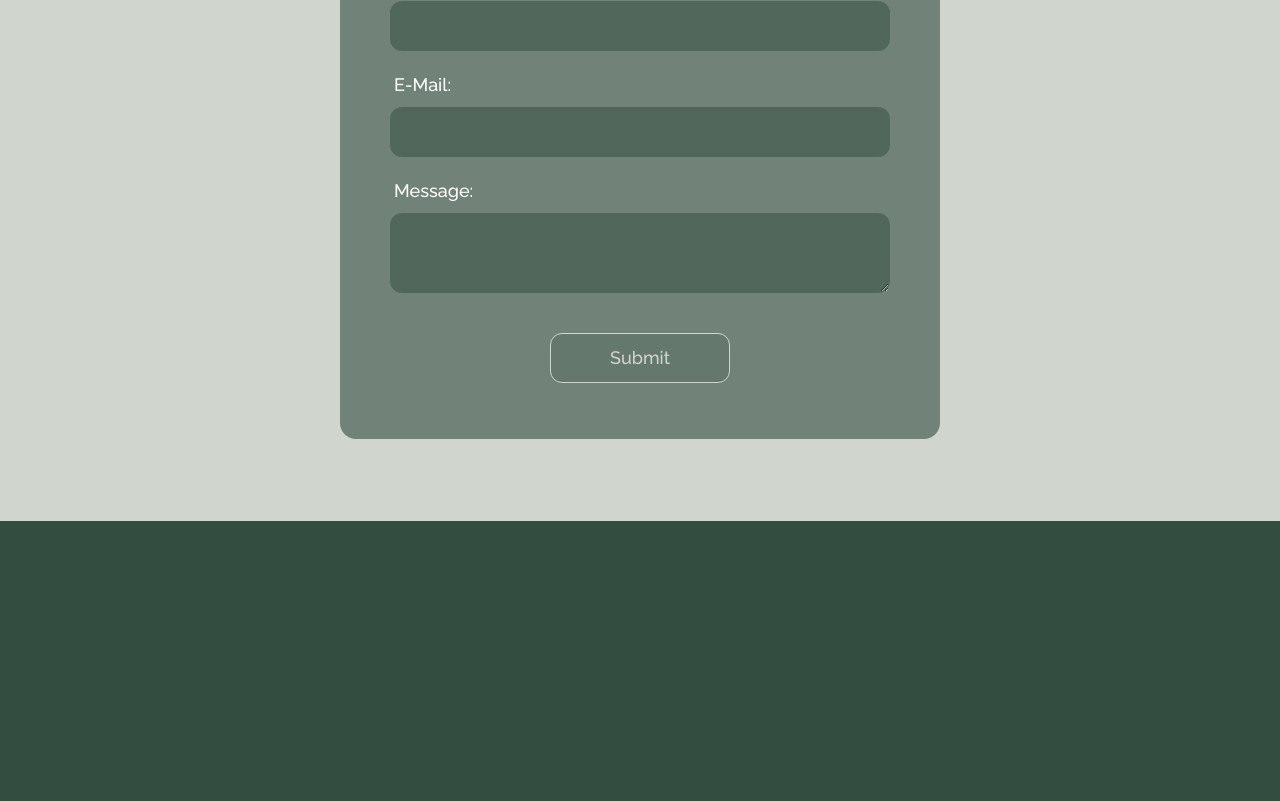
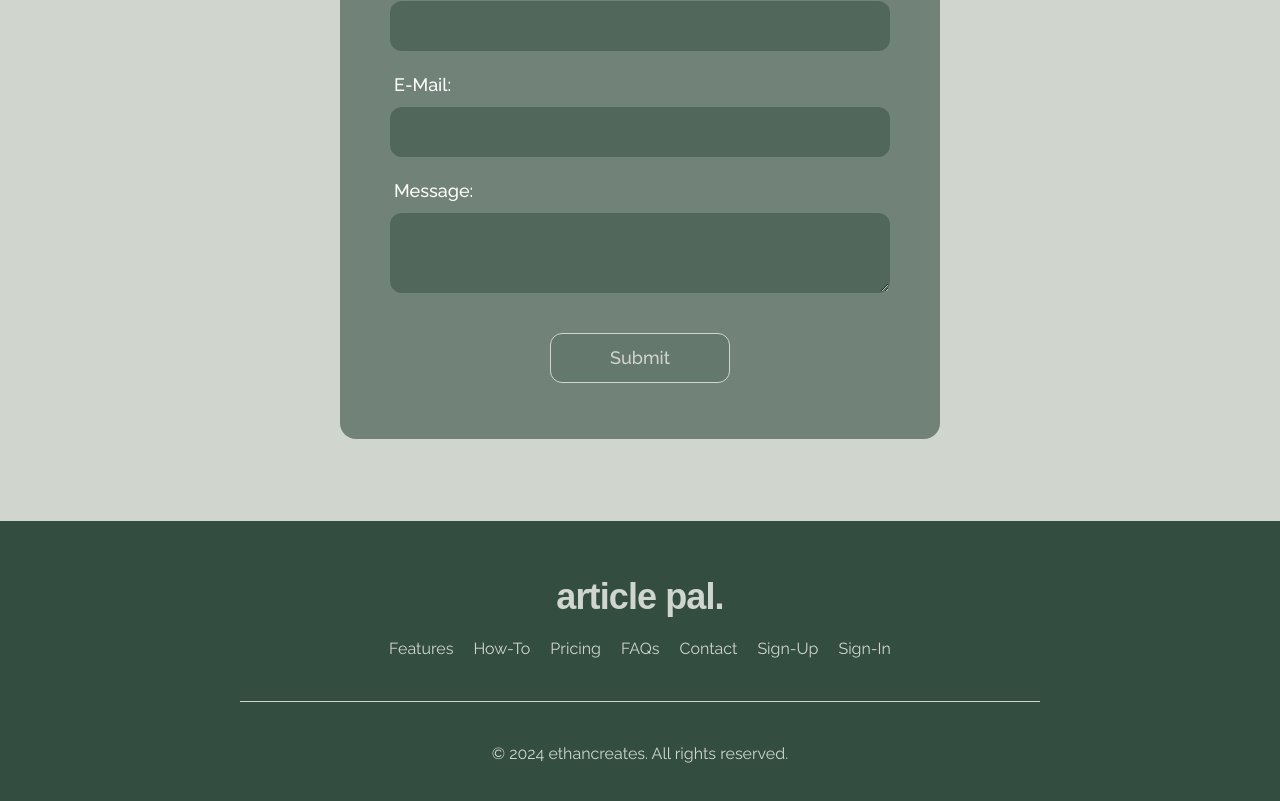
Before and after one commit to ethancreates/article-pal, a Next.js app: page / in a window 1280 px wide. Shown: the part 7174-7975 px from the top of the page. Before the commit the page ends 7695 px from the top, so only its background shows below. Built offline with nearby package versions, Linux system fonts and the light colour scheme; a web font is replaced by a local one.

Commit message:
footer done

```diff
--- a/package.json
+++ b/package.json
@@ -12,6 +12,7 @@
     "@hookform/resolvers": "^3.3.4",
     "@radix-ui/react-accordion": "^1.1.2",
     "@radix-ui/react-label": "^2.0.2",
+    "@radix-ui/react-separator": "^1.0.3",
     "@radix-ui/react-slot": "^1.0.2",
     "class-variance-authority": "^0.7.0",
     "clsx": "^2.1.0",
--- a/src/app/page.tsx
+++ b/src/app/page.tsx
@@ -1,6 +1,7 @@
 import ContactSection from "@/components/ContactSection";
 import FAQsSection from "@/components/FAQsSection";
 import FeaturesSection from "@/components/FeaturesSection";
+import Footer from "@/components/Footer";
 import HeroSection from "@/components/HeroSection";
 import HowToSection from "@/components/HowToSection";
 import LargeNavbar from "@/components/LargeNavbar";
@@ -16,6 +17,7 @@ export default function Home() {
       <PricingSection />
       <FAQsSection />
       <ContactSection />
+      <Footer />
     </main>
   );
 }
--- /dev/null
+++ b/src/components/Footer.tsx
@@ -0,0 +1,64 @@
+import Link from "next/link";
+import { raleway } from "./Fonts";
+import { cn } from "@/lib/utils";
+import { Separator } from "./ui/separator";
+
+const Footer = () => {
+  return (
+    <section className="flex flex-col items-center h-[370px]">
+      {/* header */}
+      <h2 className="mt-14 font-bold tracking-tight text-4xl">article pal.</h2>
+      {/* links */}
+      <ul className={cn("flex space-x-5 mt-5", raleway.className)}>
+        {footerLinks.map((link) => {
+          return (
+            <li key={link.href}>
+              <Link href={link.href}>
+                <span className="hover:border-b-2 pb-1 border-foreground transition">
+                  {link.title}
+                </span>
+              </Link>
+            </li>
+          );
+        })}
+      </ul>
+      {/* footer's footer */}
+      <Separator className="w-[800px] my-10 bg-foreground" />
+      <p className={(cn("text-foreground/50 "), raleway.className)}>
+        © 2024 ethancreates. All rights reserved.
+      </p>
+    </section>
+  );
+};
+
+const footerLinks = [
+  {
+    title: "Features",
+    href: "/#features",
+  },
+  {
+    title: "How-To",
+    href: "/#howto",
+  },
+  {
+    title: "Pricing",
+    href: "/#pricing",
+  },
+  {
+    title: "FAQs",
+    href: "/#faqs",
+  },
+  {
+    title: "Contact",
+    href: "/#contact",
+  },
+  {
+    title: "Sign-Up",
+    href: "/#signup",
+  },
+  {
+    title: "Sign-In",
+    href: "/#signin",
+  },
+];
+export default Footer;
--- /dev/null
+++ b/src/components/ui/separator.tsx
@@ -0,0 +1,31 @@
+"use client"
+
+import * as React from "react"
+import * as SeparatorPrimitive from "@radix-ui/react-separator"
+
+import { cn } from "@/lib/utils"
+
+const Separator = React.forwardRef<
+  React.ElementRef<typeof SeparatorPrimitive.Root>,
+  React.ComponentPropsWithoutRef<typeof SeparatorPrimitive.Root>
+>(
+  (
+    { className, orientation = "horizontal", decorative = true, ...props },
+    ref
+  ) => (
+    <SeparatorPrimitive.Root
+      ref={ref}
+      decorative={decorative}
+      orientation={orientation}
+      className={cn(
+        "shrink-0 bg-border",
+        orientation === "horizontal" ? "h-[1px] w-full" : "h-full w-[1px]",
+        className
+      )}
+      {...props}
+    />
+  )
+)
+Separator.displayName = SeparatorPrimitive.Root.displayName
+
+export { Separator }
```
Also changed, not shown: 1 other file (tests, documents, lock files or other folders).
